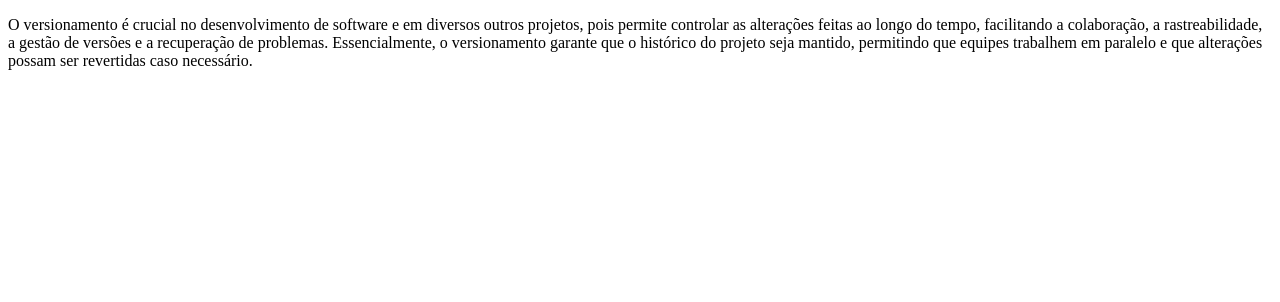
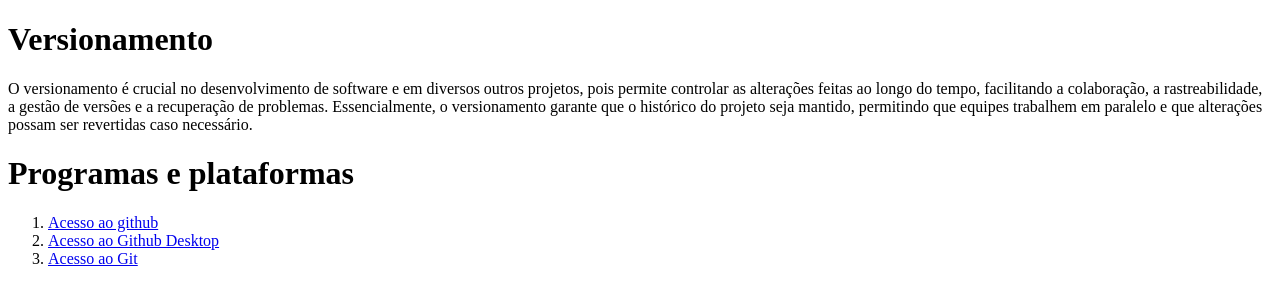
Before and after one commit to anasilvadev/Versionamento, a plain HTML site: page index.html in a window 1280 px wide. Drawn offline with Linux system fonts and the light colour scheme.

Commit message:
index commit

```diff
--- a/index.html
+++ b/index.html
@@ -1,11 +1,25 @@
 <!DOCTYPE html>
 <html lang="en">
+
 <head>
     <meta charset="UTF-8">
     <meta name="viewport" content="width=], initial-scale=1.0">
     <title>Versionamento</title>
 </head>
+
 <body>
-    <p>O versionamento é crucial no desenvolvimento de software e em diversos outros projetos, pois permite controlar as alterações feitas ao longo do tempo, facilitando a colaboração, a rastreabilidade, a gestão de versões e a recuperação de problemas. Essencialmente, o versionamento garante que o histórico do projeto seja mantido, permitindo que equipes trabalhem em paralelo e que alterações possam ser revertidas caso necessário. </p>
+    <h1>Versionamento</h1>
+    <p>O versionamento é crucial no desenvolvimento de software e em diversos outros projetos, pois permite controlar as
+        alterações feitas ao longo do tempo, facilitando a colaboração, a rastreabilidade, a gestão de versões e a
+        recuperação de problemas. Essencialmente, o versionamento garante que o histórico do projeto seja mantido,
+        permitindo que equipes trabalhem em paralelo e que alterações possam ser revertidas caso necessário. </p>
+
+    <h1>Programas e plataformas</h1>
+    <ol>
+        <li> <a href="https://github.com/">Acesso ao github</a></li>
+        <li><a href="https://desktop.github.com/download/">Acesso ao Github Desktop</a></li>
+        <li><a href="https://git-scm.com/book/pt-br/v2/Come%C3%A7ando-Instalando-o-Git">Acesso ao Git</a></li>
+    </ol>
 </body>
+
 </html>
```
